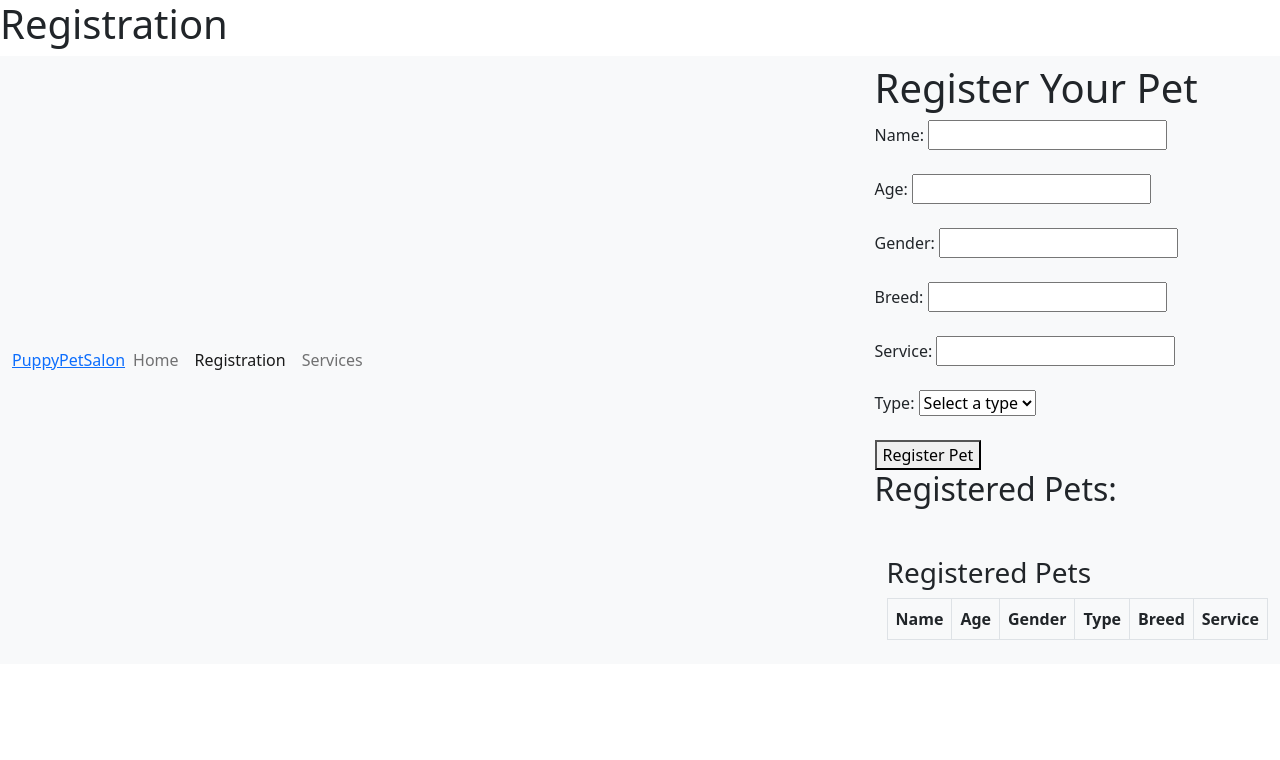
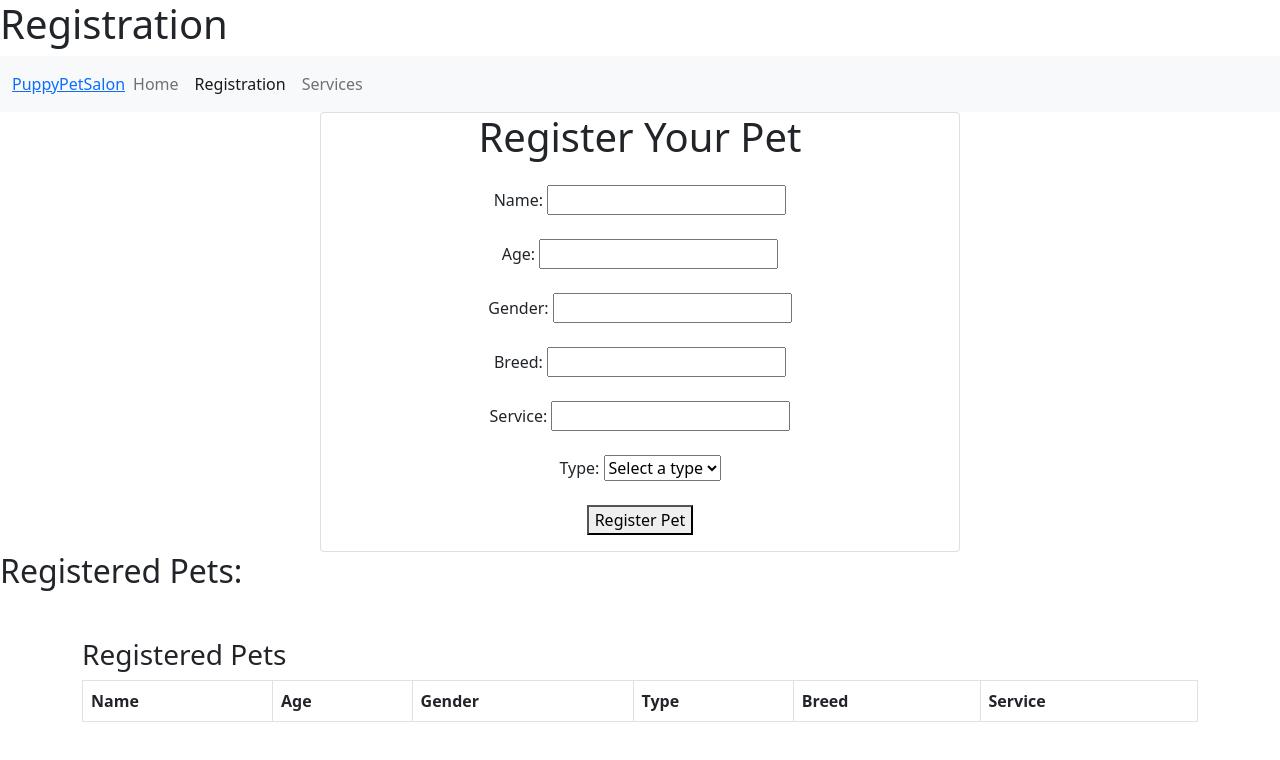
Before and after one commit to ealumhome-cell/Pet-Salon-CH62, a plain HTML site: page registration.html in a window 1280 px wide. Drawn offline with nearby package versions, Linux system fonts and the light colour scheme; files whose address does not match are found by name.

Commit message:
Pet Saloon

```diff
--- a/registration.html
+++ b/registration.html
@@ -31,10 +31,11 @@
         </ul>
       </div>
     </div>
-<nav>
+  </nav>
 
+  <div class="card mx-auto text-center w-50">
     <h1>Register Your Pet</h1>
-    <form id="petRegistrationForm">
+    <form id="petRegistrationForm" class="card-body">
         <label for="pet-name">Name:</label>
         <input type="text" id="pet-name" name="name" required><br><br>
 
@@ -62,6 +63,8 @@
 
         <button type="submit">Register Pet</button>
     </form>
+  </div>
+
 
     <h2>Registered Pets:</h2>
     <div id="registeredPetsList"></div>
```
Also changed, not shown: index.html (+1 -4 lines). Lines whose indentation alone changed are shown as unchanged.
